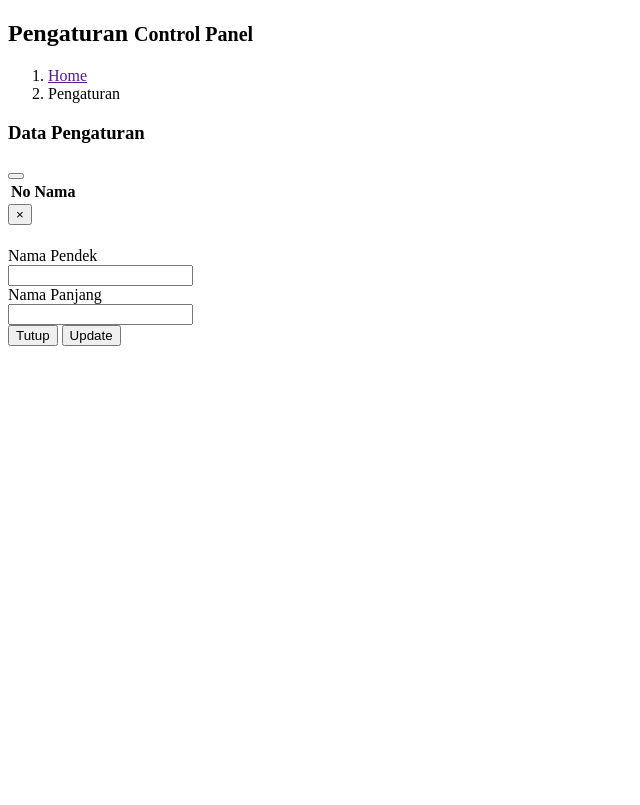
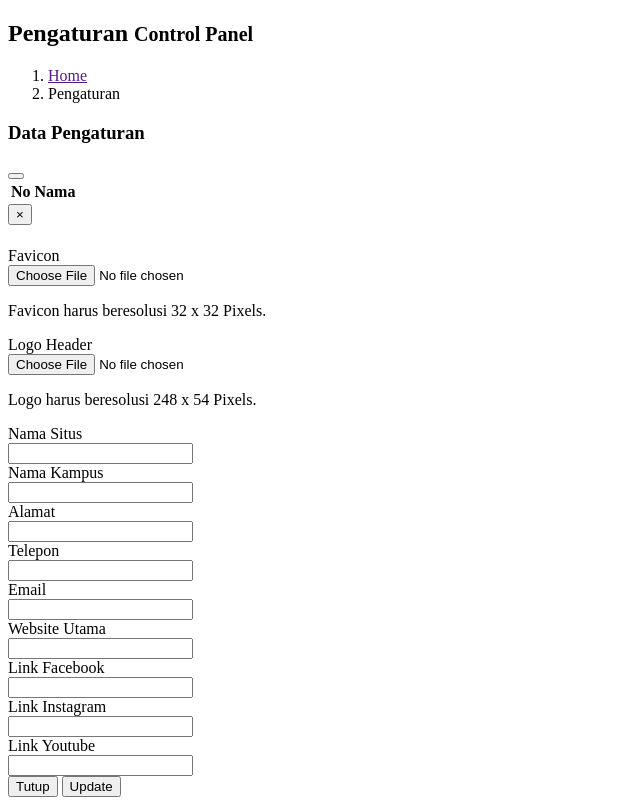
Before and after one commit to hariwicaksono/pmbonline, a PHP site: the page made by application/views/admin/pengaturan/view.php in a window 1280 px wide. Shown: the whole page, without its empty margins (0-640 px from the left). Before the commit the page ends 346 px from the top, so only its background shows below. Run offline with PHP 8.4, Linux system fonts and the light colour scheme; the template is opened without the code that fills it: most values are stand-ins (such as "Sample title", 1, 10 or a date in 2020); data that the repository does not hold is empty.

Commit message:
tanggal 09072020

```diff
--- a/application/controllers/administrator/Main.php
+++ b/application/controllers/administrator/Main.php
@@ -17,11 +17,12 @@ class Main extends CI_Controller {
 		$data['site_title'] = $site_info->site_title;
 		$data['site_logo'] = $site_info->site_logo_header;
 		$data['site_favicon'] = $site_info->site_favicon;
-		$d['hitung_camaba'] = $this->db->count_all('pendaftaran');
+
 		$thak= $this->db->get_where('thak', array('status' => "Aktif"))->row();
 		$d['thak_aktif'] = $thak->tahun_ajaran;
+		$d['hitung_camaba'] = $this->db->where('thak',$thak->thak)->count_all_results("pendaftaran");
 		$d['hitung_prodi'] = $this->db->count_all('prodi');
-		$d['hitung_pengumuman'] = $this->db->count_all('informasi');
+		$d['hitung_pengumuman'] = $this->db->where('thak',$thak->thak)->count_all_results("informasi");
 		$data['content']=$this->load->view('admin/main/view',$d, true);
 		$this->load->view('admin/home',$data);
 	}
--- a/application/views/admin/navside.php
+++ b/application/views/admin/navside.php
@@ -82,7 +82,7 @@
         <li><a href="<?php echo base_url('administrator/thak') ?>"><i class="fa fa-calendar-check-o"></i> <span>Tahun Akademik</span></a></li>
         <li><a href="<?php echo base_url('administrator/tes') ?>"><i class="fa fa-calendar-o"></i> <span>Jadwal Tes</span></a></li>
         <li><a href="<?php echo base_url('administrator/kelulusan') ?>"><i class="fa fa-file-o"></i> <span>Kelulusan</span></a></li>
-
+        <li><a href="<?php echo base_url('administrator/pengaturan') ?>"><i class="fa fa-cog" aria-hidden="true"></i> <span>Pengaturan</span></a></li>
         <li class="treeview">
           <a href="javascript:void(0)"><i class="fa fa-link"></i> <span>Master Data</span>
             <span class="pull-right-container">
--- a/application/views/admin/pengaturan/view.php
+++ b/application/views/admin/pengaturan/view.php
@@ -17,7 +17,7 @@
         <div class="col-md-12">
           <div class="box box-primary">
             <div class="box-header with-border">
-              <h3 class="box-title"><i class="fa fa-graduation-cap"></i> Data Pengaturan</h3>
+              <h3 class="box-title"><i class="fa fa-gear"></i> Data Pengaturan</h3>
               <div class="box-tools pull-right">
               <button type="button" class="btn btn-box-tool" data-widget="collapse"><i class="fa fa-minus"></i></button>
                 <!-- Buttons, labels, and many other things can be placed here! -->
@@ -46,34 +46,101 @@
       </div>
     </section>
     <!-- /.content -->
-        <div class="modal fade" role="dialog" id="modal_add">
-          <div class="modal-dialog" role="document">
+        <div class="modal fade" role="dialog" id="modal_add" >
+          <div class="modal-dialog modal-lg" role="document">
             <div class="modal-content">
               <div class="modal-header">
                 <button type="button" class="close" data-dismiss="modal" aria-label="Close"><span aria-hidden="true">&times;</span></button>
                 <h4 class="modal-title" id="mod-judul"></h4>
               </div>
-              <div class="modal-body">
+              <div class="modal-body" style="max-height: calc(100vh - 212px);overflow-y: auto;">
                 <div class="container-fluid">
                 <div id="pesan-error">
                 </div>
                   <div class="row">
-                    <form id="form" method="POST" action="javascript:void(0);">
+                    <form id="form" class="form-horizontal" method="POST" action="javascript:void(0);">
                       <input type="hidden" id="key" name="key">
+
                       <div class="form-group">
-                      <label for="">Nama Pendek</label>
-                        <div class="input-group">
+                          <label for="" class="col-sm-2 control-label">Favicon</label>
+                          <div class="col-sm-10">
+                              <input type="file" name="site_favicon" class="form-control" >
+                              <p class="help-block">Favicon harus beresolusi 32 x 32 Pixels.</p>
+                              <input type="hidden" class="form-control" name="old_site_favicon" id="site_favicon">
+                          </div>
+                      </div>
+
+                      <div class="form-group">
+                          <label for="" class="col-sm-2 control-label">Logo Header</label>
+                          <div class="col-sm-10">
+                              <input type="file" name="site_logo_header" class="form-control" >
+                              <p class="help-block">Logo harus beresolusi 248 x 54 Pixels.</p>
+                              <input type="hidden" class="form-control" name="old_site_logo_header" id="site_logo_header">
+                          </div>
+                      </div>
+
+                      <div class="form-group">
+                      <label for="" class="col-sm-2 control-label">Nama Situs</label>
+                      <div class="col-sm-10">
                           <input type="text" class="form-control" name="site_name" id="site_name">
+                          </div>
+                      </div>
+
+                      <div class="form-group">
+                      <label for="" class="col-sm-2 control-label">Nama Kampus</label>
+                      <div class="col-sm-10">
+                        <input type="text" class="form-control" name="site_title" id="site_title">
                         </div>
                       </div>
 
                       <div class="form-group">
-                      <label for="">Nama Panjang</label>
-                        <div class="input-group">
-                        <input type="text" class="form-control" name="site_title" id="site_title">
+                      <label for="" class="col-sm-2 control-label">Alamat</label>
+                      <div class="col-sm-10">
+                        <input type="text" class="form-control" name="site_address" id="site_address">
                         </div>
                       </div>
 
+                      <div class="form-group">
+                      <label for="" class="col-sm-2 control-label">Telepon</label>
+                      <div class="col-sm-10">
+                        <input type="text" class="form-control" name="site_phone" id="site_phone">
+                        </div>
+                      </div>
+
+                      <div class="form-group">
+                      <label for="" class="col-sm-2 control-label">Email</label>
+                      <div class="col-sm-10">
+                        <input type="text" class="form-control" name="site_email" id="site_email">
+                        </div>
+                      </div>
+
+                      <div class="form-group">
+                      <label for="" class="col-sm-2 control-label">Website Utama</label>
+                      <div class="col-sm-10">
+                        <input type="text" class="form-control" name="site_website" id="site_website">
+                        </div>
+                      </div>
+
+                      <div class="form-group">
+                      <label for="" class="col-sm-2 control-label">Link Facebook</label>
+                      <div class="col-sm-10">
+                        <input type="text" class="form-control" name="site_facebook" id="site_facebook">
+                        </div>
+                      </div>
+
+                      <div class="form-group">
+                      <label for="" class="col-sm-2 control-label">Link Instagram</label>
+                      <div class="col-sm-10">
+                        <input type="text" class="form-control" name="site_instagram" id="site_instagram">
+                        </div>
+                      </div>
+
+                      <div class="form-group">
+                      <label for="" class="col-sm-2 control-label">Link Youtube</label>
+                      <div class="col-sm-10">
+                        <input type="text" class="form-control" name="site_youtube" id="site_youtube">
+                        </div>
+                      </div>
 
                     </form>
                   </div>
@@ -104,7 +171,7 @@
                         '<td>'+data[i].site_name+'</td>'+
                         '<td>'+data[i].site_title+'</td>'+
                         '<td>'+
-                          '<a href="javascript:void(0);" class="btn btn-success btn-xs" onclick="edit('+data[i].site_id+')"><i class="fa fa-edit"></i> Edit</a>  '+
+                          '<a href="javascript:void(0);" class="btn btn-success btn-sm" onclick="edit('+data[i].site_id+')"><i class="fa fa-edit"></i> Edit</a>  '+
                         '</td>'+
                         '</tr>';
                   no++;
@@ -124,7 +191,7 @@
 
       function edit(id) {
         $("#btn-upd-pengaturan").show();
-        $("#mod-judul").html('<i class="fa fa-graduation-cap"></i> Edit Pengaturan');
+        $("#mod-judul").html('<i class="fa fa-gear"></i> Edit Pengaturan');
 
          $.ajax({
           method:"GET",
@@ -132,8 +199,17 @@
           dataType:'json',
           success:function(data){
             //console.log(data);
+              $("#site_favicon").val(data.site_favicon);
+              $("#site_logo_header").val(data.site_logo_header);
               $("#site_name").val(data.site_name);
               $("#site_title").val(data.site_title);
+              $("#site_address").val(data.site_address);
+              $("#site_phone").val(data.site_phone);
+              $("#site_email").val(data.site_email);
+              $("#site_website").val(data.site_website);
+              $("#site_facebook").val(data.site_facebook);
+              $("#site_instagram").val(data.site_instagram);
+              $("#site_youtube").val(data.site_youtube);
               $("#key").val(data.site_id);
               $("#modal_add").modal('show');
           }
```
Also changed, not shown: application/controllers/Home.php (+8 -1 lines), application/controllers/administrator/Pengaturan.php (+61 -5 lines), application/views/bukti_reg.php (+14 -18 lines), application/views/home.php (+4 -4 lines), assets/images/mif.jpg (deleted), assets/images/slide1.jpg (deleted), assets/images/slide2.jpg (deleted), assets/images/slide3.JPG (deleted), assets/images/tipclass.jpg (deleted).
